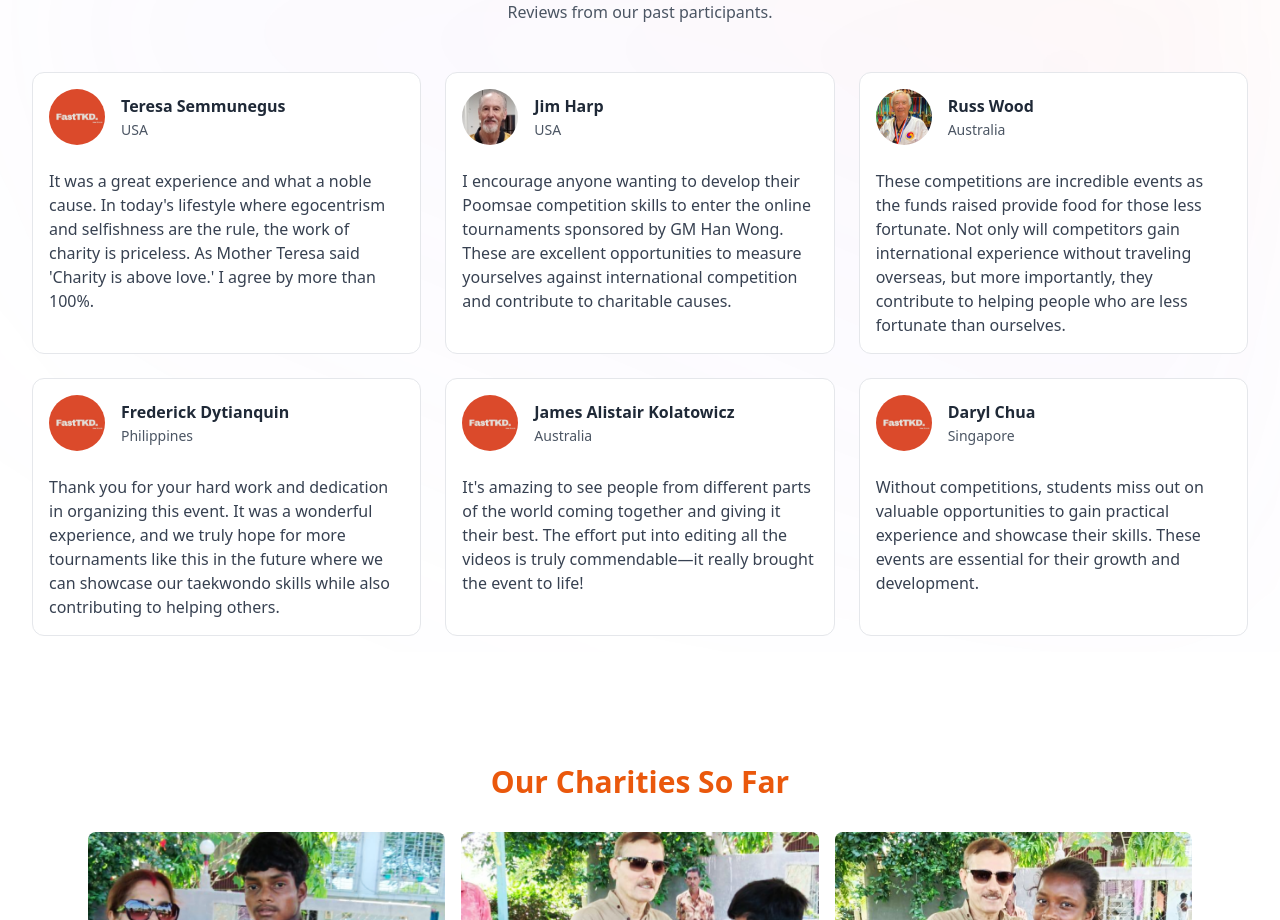
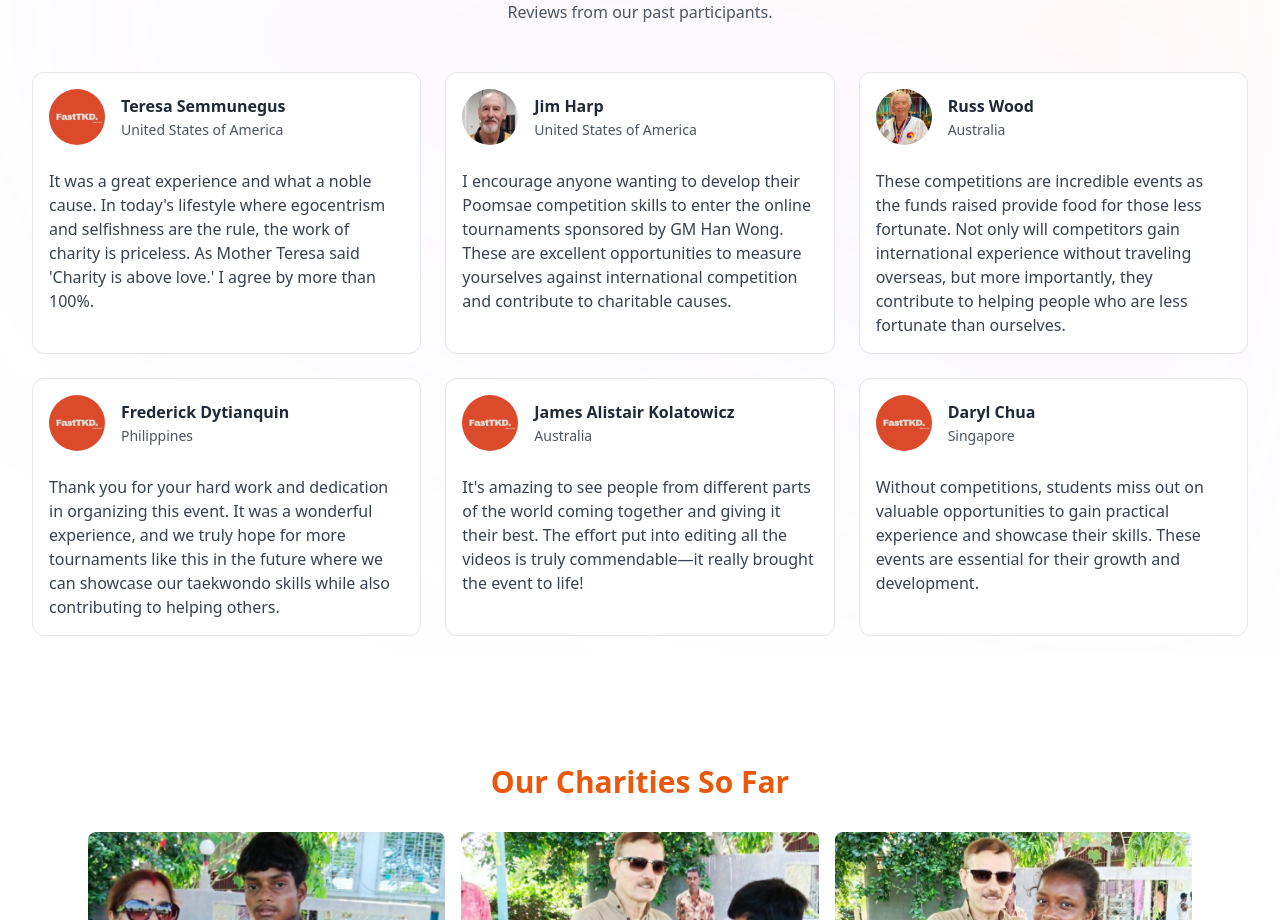
Before and after one commit to tushgaurav/HanWong-site, a Next.js app: page / in a window 1280 px wide. Shown: the part 8540-9460 px from the top of the page. Built offline with nearby package versions, Linux system fonts and the light colour scheme.

Commit message:
testimonials

```diff
--- a/components/ui/Testimonials/index.jsx
+++ b/components/ui/Testimonials/index.jsx
@@ -5,14 +5,14 @@ const Testimonials = () => {
     {
       avatar: "/images/testimonials/default.jpg",
       name: "Teresa Semmunegus",
-      title: "USA",
+      title: "United States of America",
       quote:
         "It was a great experience and what a noble cause. In today's lifestyle where egocentrism and selfishness are the rule, the work of charity is priceless. As Mother Teresa said 'Charity is above love.' I agree by more than 100%.",
     },
     {
       avatar: "/images/testimonials/jim.jpg",
       name: "Jim Harp",
-      title: "USA",
+      title: "United States of America",
       quote:
         "I encourage anyone wanting to develop their Poomsae competition skills to enter the online tournaments sponsored by GM Han Wong. These are excellent opportunities to measure yourselves against international competition and contribute to charitable causes.",
     },
```
